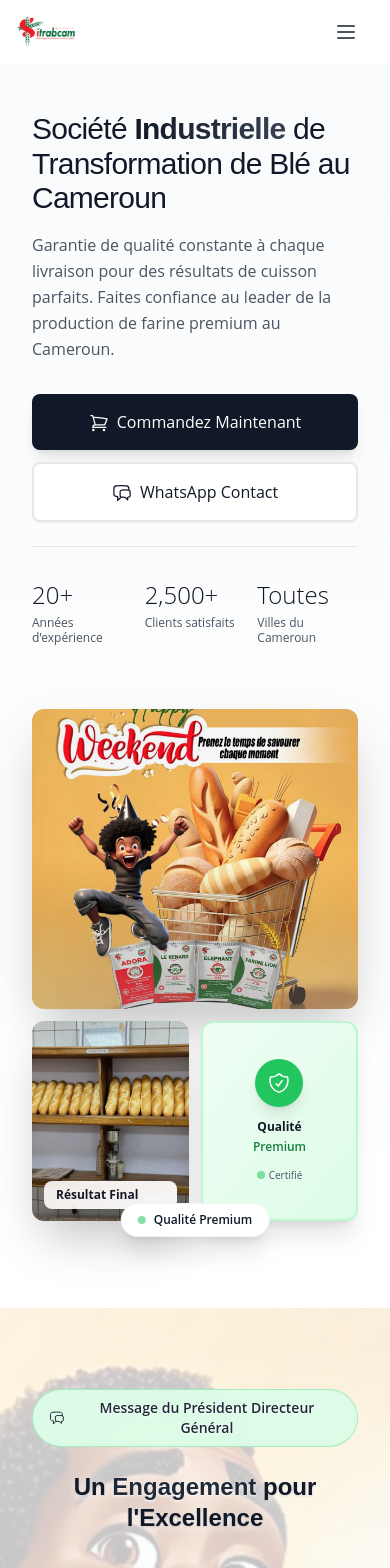
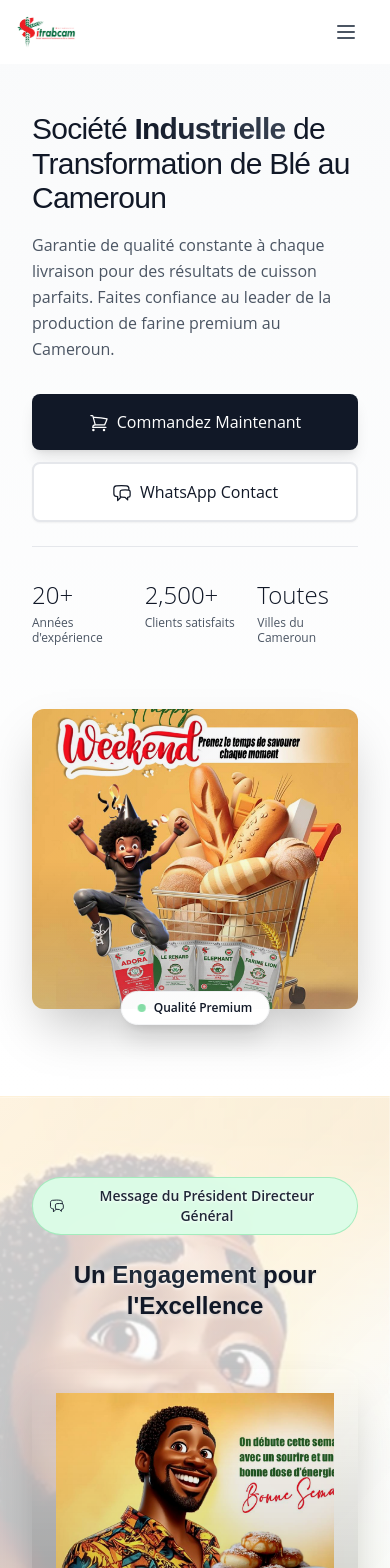
Before and after one commit to DominiqueOthniel/sitralanding, a Next.js app: page / in a window 390 px wide. Shown: the top 1568 px of the page. Built offline with nearby package versions, Linux system fonts and the light colour scheme.

Commit message:
Optimisation galerie : repositionnement intelligent de bread.jpg - Retrait section Ã‰quipements Principaux - Retrait catÃ©gorie Restaurant des expÃ©riences

```diff
--- a/src/app/landing-page/components/ExperiencesSection.tsx
+++ b/src/app/landing-page/components/ExperiencesSection.tsx
@@ -13,7 +13,7 @@
   results: string[];
   image: string;
   alt: string;
-  category: 'boulangerie' | 'patisserie' | 'restaurant' | 'industriel';
+  category: 'boulangerie' | 'patisserie' | 'industriel';
 }
 
 const ExperiencesSection = () => {
@@ -24,7 +24,6 @@
     { id: 'all', label: 'Toutes', icon: 'StarIcon' },
     { id: 'boulangerie', label: 'Boulangerie', icon: 'ShoppingCartIcon' },
     { id: 'patisserie', label: 'Pâtisserie', icon: 'StarIcon' },
-    { id: 'restaurant', label: 'Restaurant', icon: 'BuildingStorefrontIcon' },
     { id: 'industriel', label: 'Industriel', icon: 'BuildingOfficeIcon' }
   ];
 
@@ -60,22 +59,6 @@
       image: '/assets/images/galerie-2.jpg',
       alt: 'Pâtisseries fines et élégantes',
       category: 'patisserie'
-    },
-    {
-      id: 'restaurant-1',
-      title: 'Pizza Napolitaine Authentique',
-      client: 'Restaurant La Bella Italia',
-      location: 'Douala, Cameroun',
-      description: 'Utilisation de notre farine Type 00 pour des pizzas authentiques avec une croûte parfaite et un goût incomparable.',
-      results: [
-        'Croûte croustillante et aérée',
-        'Temps de fermentation optimisé',
-        'Reconnaissance par les clients italiens',
-        'Augmentation des ventes de 60%'
-      ],
-      image: '/assets/images/galerie-6.jpg',
-      alt: 'Pizza napolitaine authentique',
-      category: 'restaurant'
     },
     {
       id: 'industriel-1',
@@ -124,22 +107,6 @@
       image: '/assets/images/galerie-2.jpg',
       alt: 'Pâtisseries signature élégantes',
       category: 'patisserie'
-    },
-    {
-      id: 'boulangerie-3',
-      title: 'Excellence en Boulangerie Traditionnelle',
-      client: 'Boulangerie Artisanale Le Fournil',
-      location: 'Yaoundé, Cameroun',
-      description: 'Transformation complète avec nos farines premium. Baguettes dorées, croustillantes et savoureuses qui font la réputation de la boulangerie.',
-      results: [
-        'Baguettes parfaitement dorées et croustillantes',
-        'Texture et goût exceptionnels',
-        'Augmentation de 60% des ventes',
-        'Reconnaissance par le concours de boulangerie'
-      ],
-      image: '/assets/images/bread.jpg',
-      alt: 'Baguettes fraîches dorées dans présentoir de boulangerie - Résultat de qualité',
-      category: 'boulangerie'
     }
   ];
 
--- a/src/app/landing-page/components/HeroSection.tsx
+++ b/src/app/landing-page/components/HeroSection.tsx
@@ -67,60 +67,22 @@
             </div>
           </div>
 
-          {/* Hero Images - Mobile Optimized with Creative Layout */}
+          {/* Hero Image - Mobile Optimized */}
           <div className="relative mt-8 lg:mt-0">
-            <div className="grid grid-cols-2 gap-3 sm:gap-4">
-              {/* Main Image - Production */}
-              <div className="relative overflow-hidden rounded-xl sm:rounded-2xl shadow-2xl group col-span-2">
+            <div className="relative overflow-hidden rounded-xl sm:rounded-2xl shadow-2xl group">
               <div className="absolute inset-0 bg-gradient-to-br from-gray-900/5 to-transparent rounded-xl sm:rounded-2xl z-10"></div>
               <AnimatedImage
                 src="/assets/images/galerie-1.jpg"
                 alt="Boulanger professionnel pétrissant de la pâte avec de la farine de qualité supérieure dans une boulangerie moderne"
-                  className="w-full h-[300px] sm:h-[400px] md:h-[500px] lg:h-[500px] object-cover group-hover:scale-105 transition-transform duration-700"
+                className="w-full h-[300px] sm:h-[400px] md:h-[500px] lg:h-[650px] object-cover group-hover:scale-105 transition-transform duration-700"
                 animation="reveal"
                 speed={0.5}
               />
               {/* Decorative gradient overlay */}
               <div className="absolute bottom-0 left-0 right-0 h-24 sm:h-32 bg-gradient-to-t from-white/20 to-transparent pointer-events-none"></div>
             </div>
-
-              {/* Result Image - Bread Display */}
-              <div className="relative overflow-hidden rounded-xl sm:rounded-2xl shadow-2xl group">
-                <div className="absolute inset-0 bg-gradient-to-br from-amber-900/10 to-transparent rounded-xl sm:rounded-2xl z-10"></div>
-                <AnimatedImage
-                  src="/assets/images/bread.jpg"
-                  alt="Baguettes fraîches dorées dans un présentoir de boulangerie - Résultat de qualité avec nos farines premium"
-                  className="w-full h-[200px] sm:h-[250px] md:h-[300px] lg:h-[300px] object-cover group-hover:scale-110 transition-transform duration-700"
-                  animation="fadeIn"
-                  speed={0.6}
-                />
-                <div className="absolute inset-0 bg-gradient-to-t from-black/40 via-transparent to-transparent"></div>
-                {/* Badge overlay */}
-                <div className="absolute bottom-3 left-3 right-3">
-                  <div className="bg-white/95 backdrop-blur-sm rounded-lg px-3 py-1.5 shadow-lg">
-                    <p className="text-xs sm:text-sm font-bold text-gray-900">Résultat Final</p>
-                  </div>
-                </div>
-              </div>
-
-              {/* Trust Badge Card */}
-              <div className="relative bg-gradient-to-br from-green-50 to-green-100 rounded-xl sm:rounded-2xl shadow-xl border-2 border-green-200 flex items-center justify-center p-4 sm:p-6">
-                <div className="text-center">
-                  <div className="w-12 h-12 sm:w-16 sm:h-16 bg-green-500 rounded-full flex items-center justify-center mx-auto mb-3 sm:mb-4 shadow-lg">
-                    <Icon name="ShieldCheckIcon" size={24} className="text-white" />
-                  </div>
-                  <p className="text-xs sm:text-sm font-bold text-gray-900 mb-1">Qualité</p>
-                  <p className="text-xs sm:text-sm font-semibold text-green-700">Premium</p>
-                  <div className="mt-3 sm:mt-4 flex items-center justify-center space-x-1">
-                    <div className="w-2 h-2 bg-green-500 rounded-full animate-pulse"></div>
-                    <span className="text-[10px] sm:text-xs text-gray-600">Certifié</span>
-                  </div>
-                </div>
-              </div>
-            </div>
-
             {/* Floating badge - Mobile Friendly */}
-            <div className="absolute -bottom-4 sm:-bottom-6 left-1/2 transform -translate-x-1/2 bg-white rounded-full px-4 sm:px-6 py-2 sm:py-3 shadow-xl border border-gray-100 z-20">
+            <div className="absolute -bottom-4 sm:-bottom-6 left-1/2 transform -translate-x-1/2 bg-white rounded-full px-4 sm:px-6 py-2 sm:py-3 shadow-xl border border-gray-100">
               <div className="flex items-center space-x-2">
                 <div className="w-2 h-2 bg-green-500 rounded-full animate-pulse"></div>
                 <span className="text-xs sm:text-sm font-semibold text-gray-900 whitespace-nowrap">Qualité Premium</span>
--- a/src/app/landing-page/components/ImageGallerySection.tsx
+++ b/src/app/landing-page/components/ImageGallerySection.tsx
@@ -52,6 +52,14 @@
     },
     {
       id: 'galerie-5',
+      src: '/assets/images/bread.jpg',
+      alt: 'Baguettes fraîches dorées dans un présentoir de boulangerie traditionnelle - Résultat de qualité',
+      title: 'Le Résultat de Notre Excellence',
+      description: 'Baguettes parfaitement dorées et croustillantes réalisées avec nos farines premium. La preuve concrète de la qualité dans chaque bouchée.',
+      category: 'produits'
+    },
+    {
+      id: 'galerie-6',
       src: '/assets/images/zone-chargement.jpg',
       alt: 'Zone de chargement et livraison avec camion',
       title: 'Logistique & Livraison',
@@ -59,7 +67,7 @@
       category: 'installation'
     },
     {
-      id: 'galerie-6',
+      id: 'galerie-7',
       src: '/assets/images/laboratoire-controle.jpg',
       alt: 'Laboratoire de contrôle qualité complet',
       title: 'Laboratoire de Contrôle',
@@ -67,28 +75,12 @@
       category: 'laboratoire'
     },
     {
-      id: 'galerie-7',
+      id: 'galerie-8',
       src: '/assets/images/galerie-7.jpg',
       alt: 'Installations Sitrabcam',
       title: 'Notre Savoir-Faire',
       description: 'Plus de 20 ans d\'excellence dans la production de farine',
       category: 'production'
-    },
-    {
-      id: 'galerie-8',
-      src: '/assets/images/bread.jpg',
-      alt: 'Baguettes fraîches dans un présentoir de boulangerie',
-      title: 'Résultats de Qualité',
-      description: 'Baguettes dorées et croustillantes réalisées avec nos farines premium',
-      category: 'produits'
-    },
-    {
-      id: 'galerie-8',
-      src: '/assets/images/baguettes-presentoir.jpg',
-      alt: 'Baguettes fraîchement cuites dans un présentoir',
-      title: 'Résultats de Qualité',
-      description: 'Des pains de qualité supérieure grâce à notre farine premium',
-      category: 'produits'
     }
   ];
 
--- a/src/app/landing-page/components/TestimonialsSection.tsx
+++ b/src/app/landing-page/components/TestimonialsSection.tsx
@@ -57,11 +57,11 @@
 
   return (
     <section id="qui-sommes-nous" className="py-20 relative">
-      {/* Background image with overlay - Résultats de qualité - Optimized */}
+      {/* Background image with overlay - Équipe de meuniers et experts qualité - Optimized */}
       <div
         className="absolute inset-0 z-0 section-bg-image"
         style={{
-          backgroundImage: 'url(/assets/images/bread.jpg)'
+          backgroundImage: 'url(/assets/images/galerie-5.jpg)'
         }}
       >
         <div className="section-bg-overlay-strong"></div>
```
Lines whose indentation alone changed are shown as unchanged.
